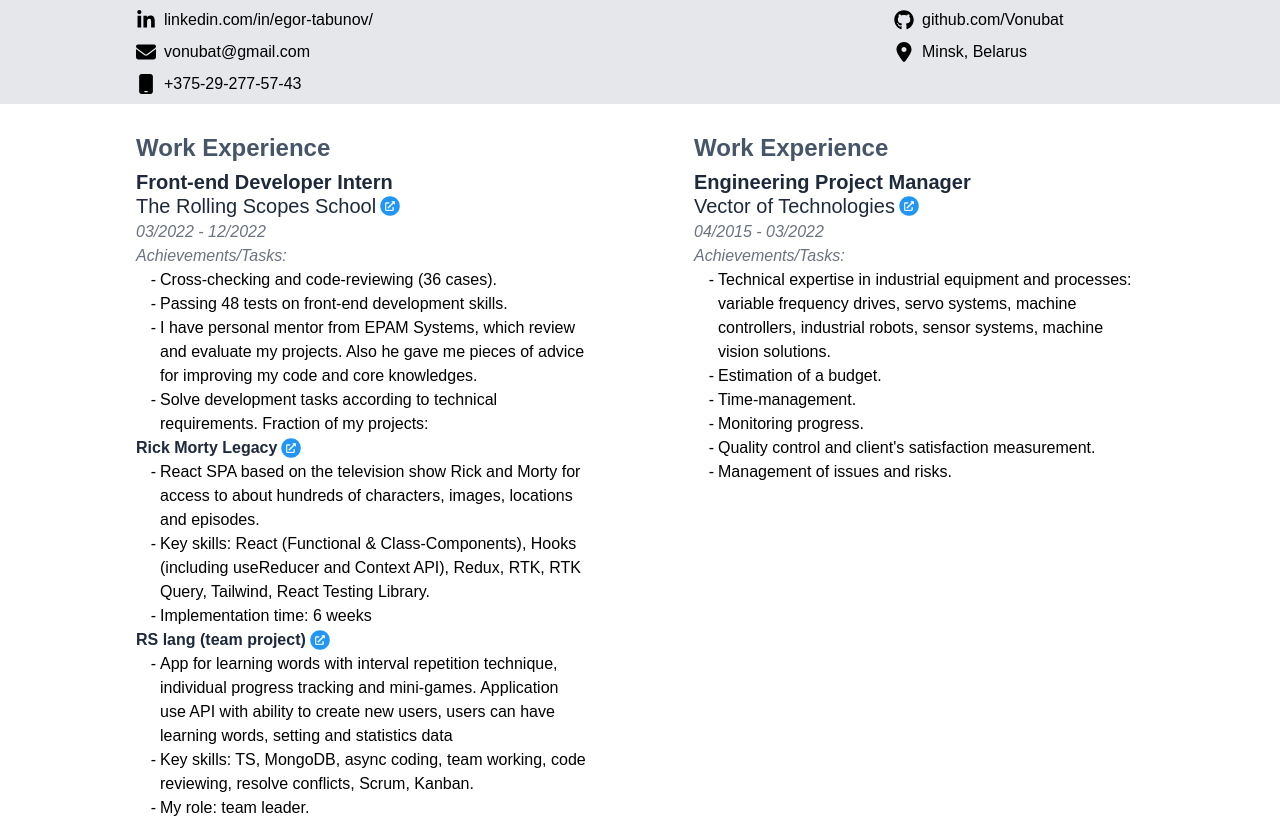
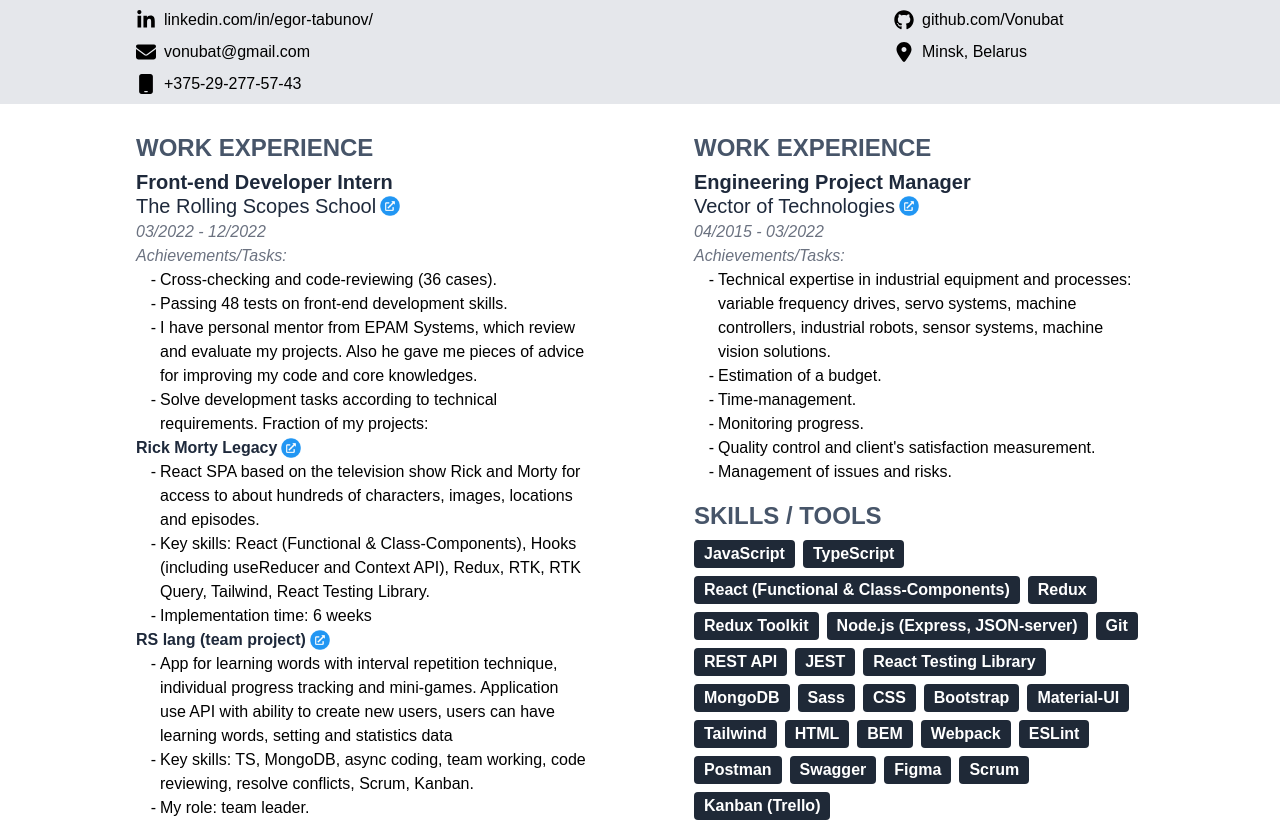
Before and after one commit to Vonubat/resume, a React (Create React App) app: page / in a window 1280 px wide. Shown: the part 225-1047 px from the top of the page. Built offline with nearby package versions, Linux system fonts and the light colour scheme; what tw-elements would draw is missing.

Commit message:
feat: add SkillsAndTools component

```diff
--- a/src/components/Main.tsx
+++ b/src/components/Main.tsx
@@ -1,12 +1,18 @@
 import React from 'react';
+import SkillsAndTools from './SkillsAndTools';
 import WorkExperienceRSSchool from './WorkExperienceRSSchool';
 import WorkExperienceVector from './WorkExperienceVector';
 
 function Main() {
   return (
-    <main className="max-w-[1024px] mx-auto mt-3 flex justify-between">
-      <WorkExperienceRSSchool />
-      <WorkExperienceVector />
+    <main className="max-w-[1024px] mx-auto mt-3 flex flex-wrap justify-between">
+      <section className="left">
+        <WorkExperienceRSSchool />
+      </section>
+      <section className="right">
+        <WorkExperienceVector />
+        <SkillsAndTools />
+      </section>
     </main>
   );
 }
--- /dev/null
+++ b/src/components/SkillsAndTools.tsx
@@ -0,0 +1,41 @@
+import React from 'react';
+import { Badge } from './UI/Badge';
+
+function SkillsAndTools() {
+  return (
+    <div className="flex flex-col max-w-[450px] mx-2 my-2">
+      <h2 className="font-bold leading-loose text-2xl text-slate-600 uppercase">
+        Skills / Tools
+      </h2>
+      <div className="badge-container flex flex-wrap gap-2">
+        <Badge value="JavaScript" />
+        <Badge value="TypeScript" />
+        <Badge value="React (Functional & Class-Components)" />
+        <Badge value="Redux" />
+        <Badge value="Redux Toolkit" />
+        <Badge value="Node.js (Express, JSON-server)" />
+        <Badge value="Git" />
+        <Badge value="REST API" />
+        <Badge value="JEST" />
+        <Badge value="React Testing Library" />
+        <Badge value="MongoDB" />
+        <Badge value="Sass" />
+        <Badge value="CSS" />
+        <Badge value="Bootstrap" />
+        <Badge value="Material-UI" />
+        <Badge value="Tailwind" />
+        <Badge value="HTML" />
+        <Badge value="BEM" />
+        <Badge value="Webpack" />
+        <Badge value="ESLint" />
+        <Badge value="Postman" />
+        <Badge value="Swagger" />
+        <Badge value="Figma" />
+        <Badge value="Scrum" />
+        <Badge value="Kanban (Trello)" />
+      </div>
+    </div>
+  );
+}
+
+export default SkillsAndTools;
--- a/src/components/WorkExperienceRSSchool.tsx
+++ b/src/components/WorkExperienceRSSchool.tsx
@@ -4,7 +4,7 @@ import LinkIcon from './../assets/link.png';
 function WorkExperienceRSSchool() {
   return (
     <div className="flex flex-col max-w-[450px] mx-2 my-2">
-      <h2 className="font-bold leading-loose text-2xl text-slate-600">
+      <h2 className="font-bold leading-loose text-2xl text-slate-600 uppercase">
         Work Experience
       </h2>
       <h3 className="font-semibold leading-none text-xl text-slate-800">
--- a/src/components/WorkExperienceVector.tsx
+++ b/src/components/WorkExperienceVector.tsx
@@ -4,7 +4,7 @@ import LinkIcon from './../assets/link.png';
 function WorkExperienceVector() {
   return (
     <div className="flex flex-col max-w-[450px] mx-2 my-2">
-      <h2 className="font-bold leading-loose text-2xl text-slate-600">
+      <h2 className="font-bold leading-loose text-2xl text-slate-600 uppercase">
         Work Experience
       </h2>
       <h3 className="font-semibold leading-none text-xl text-slate-800">
```
